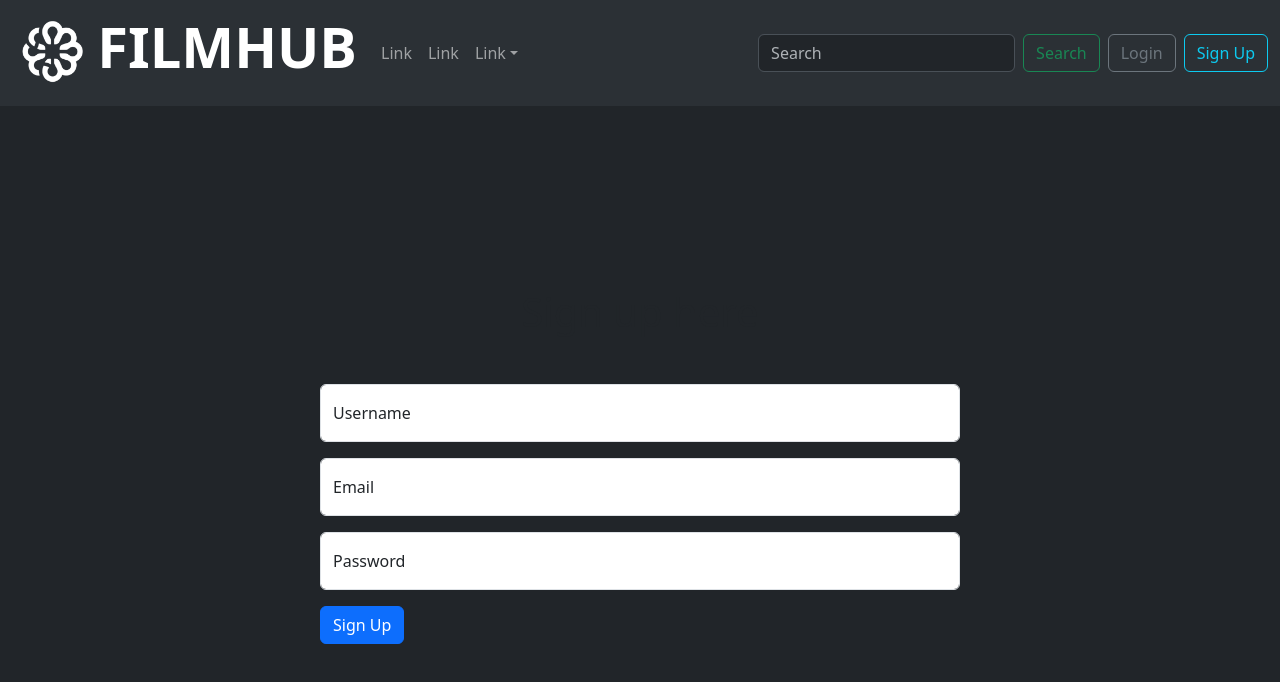
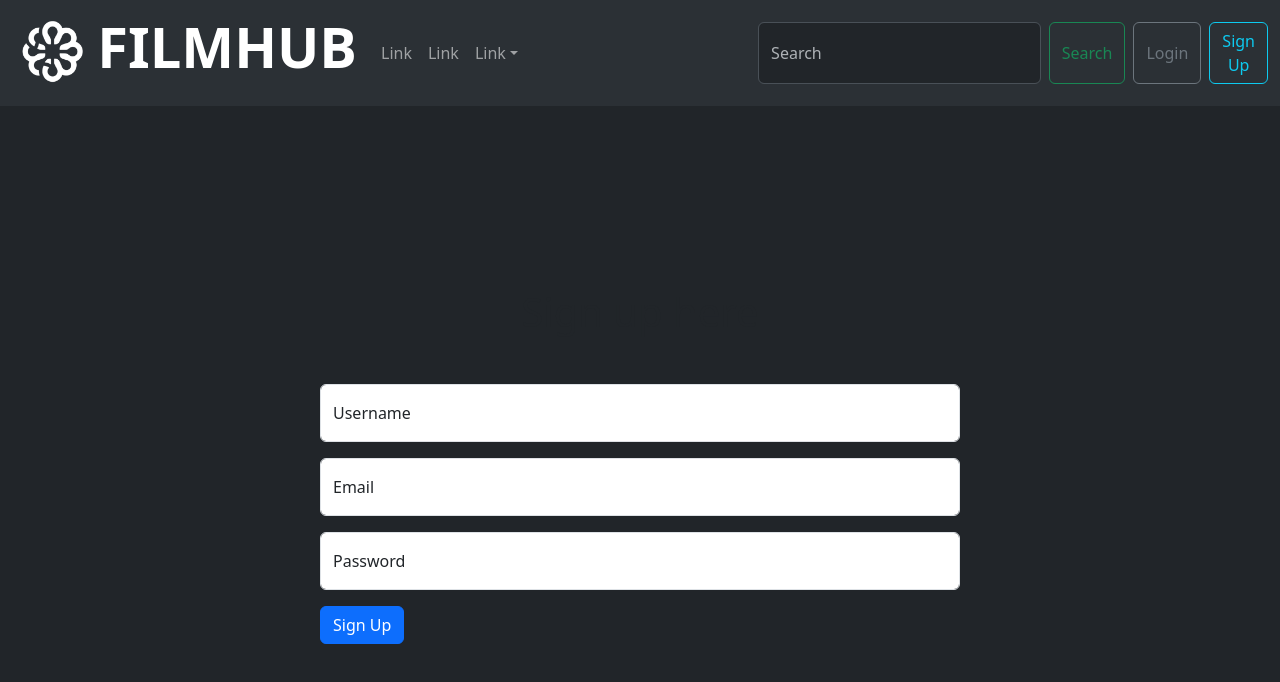
Before and after one commit to emek-k/Filmhub, a React (Create React App) app in the folder frontend/: page /signup in a window 1280 px wide. Shown: the top 682 px of the page. Built offline with nearby package versions, Linux system fonts and the light colour scheme.

Commit message:
Small fix to nav bar.

```diff
--- a/frontend/src/css/Navbar.css
+++ b/frontend/src/css/Navbar.css
@@ -1,15 +1,3 @@
-.d-flex{
-  white-space: nowrap;
-}
-.navbar-username {
-  text-align: center;
-  padding-top: 6px;
-  padding-right: 10px;
-}
-
-.login-button {
-}
-
 .search-results-container {
     position: absolute;
     top: 8%;
```
Lines whose indentation alone changed are shown as unchanged.
